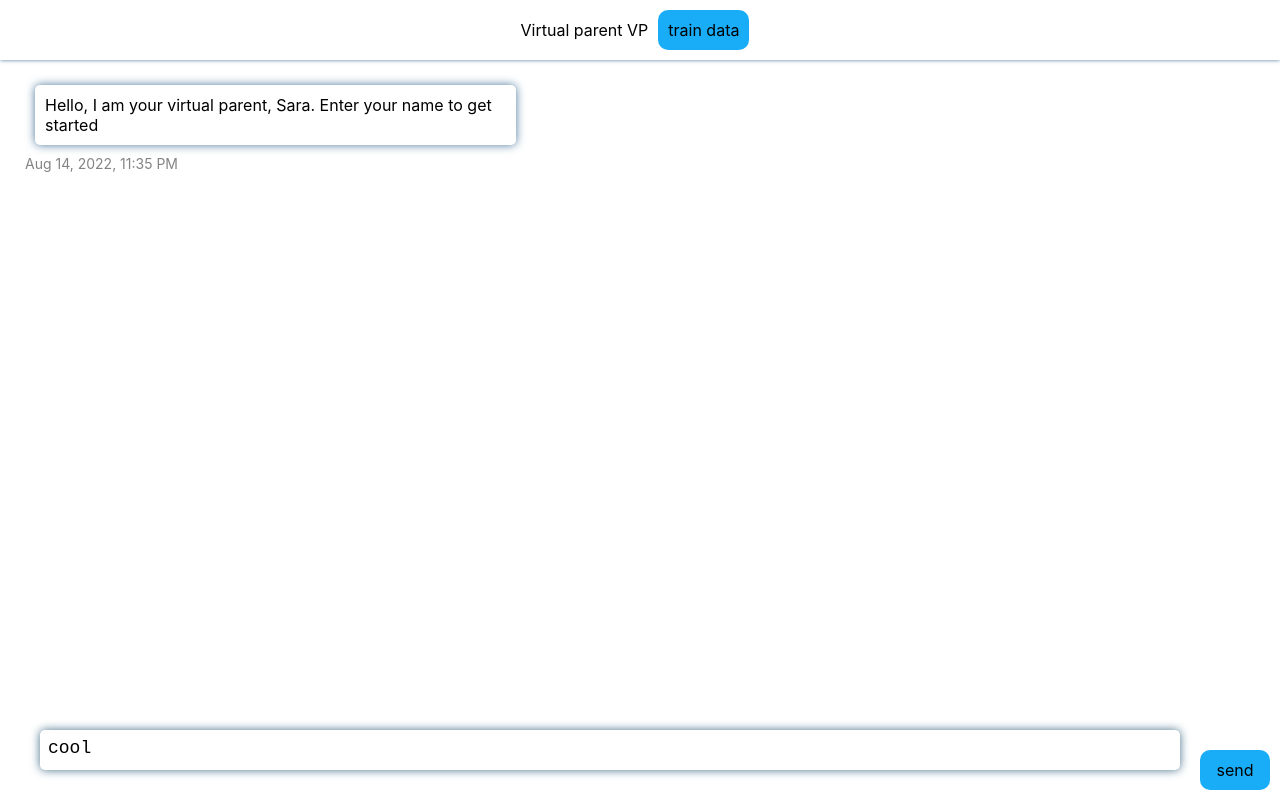
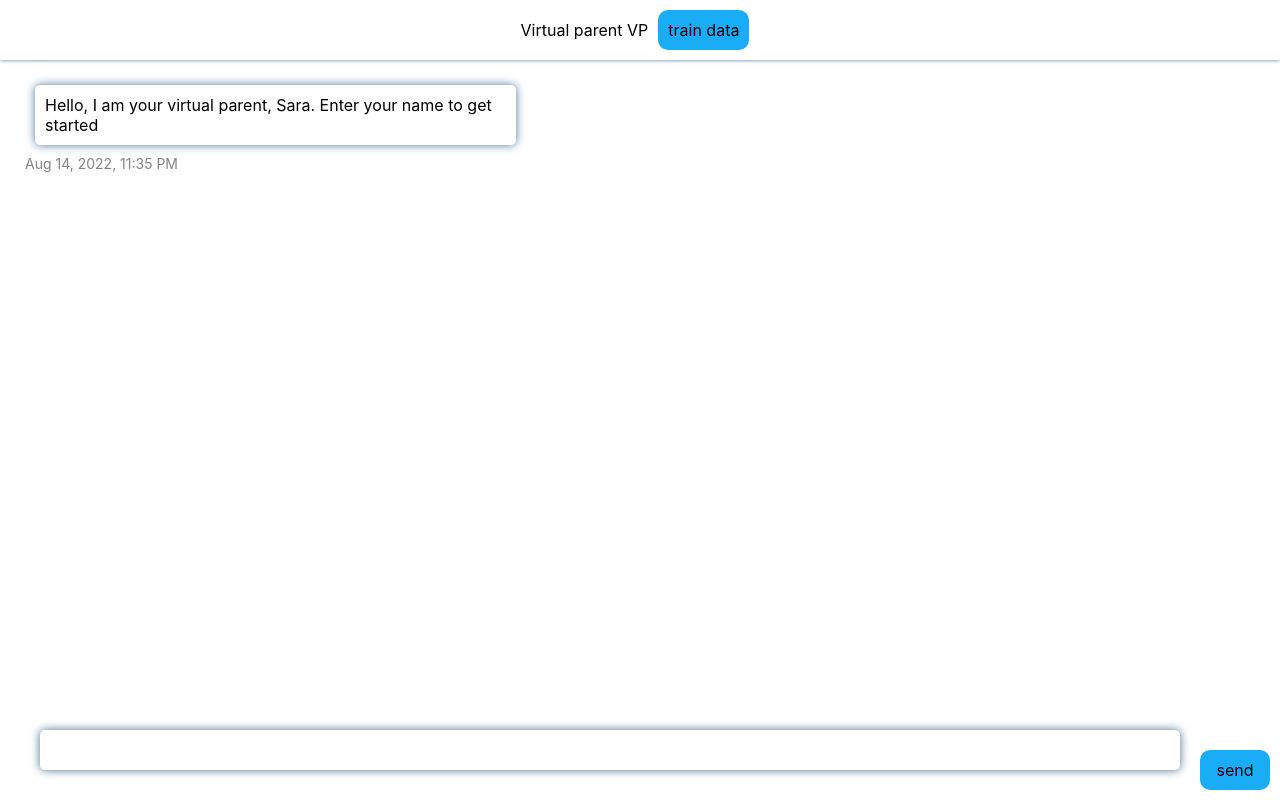
Before and after one commit to PaulleDemon/Virtual-parent, a React (Create React App) app: page / in a window 1280 px wide. Built offline with nearby package versions, Linux system fonts and the light colour scheme; no server answers.

Commit message:
some changes

```diff
--- a/src/chat-page.js
+++ b/src/chat-page.js
@@ -38,7 +38,7 @@ const ChatPage = () => {
                                             }
                                             ])
 
-    const [userMessage, setUserMessage] = useState("cool")
+    const [userMessage, setUserMessage] = useState("")
 
     useEffect(() => {
 
```
